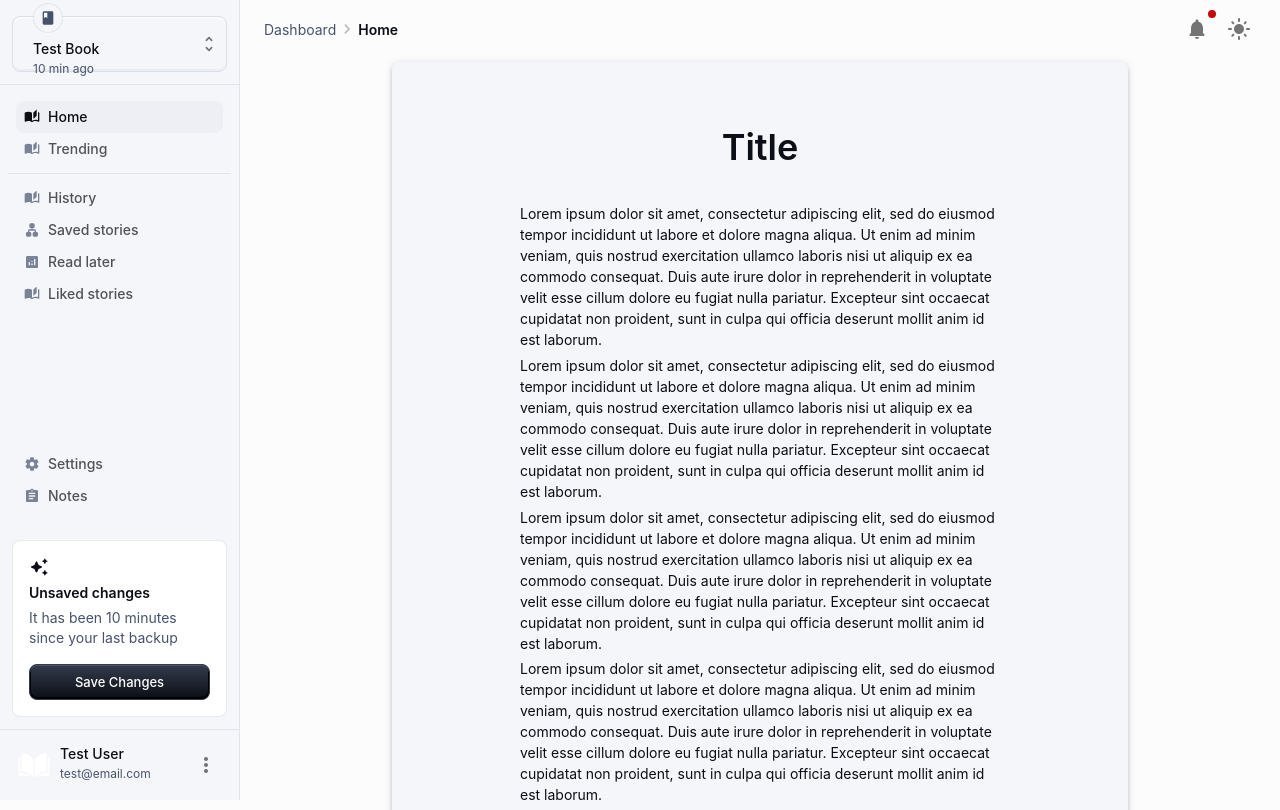
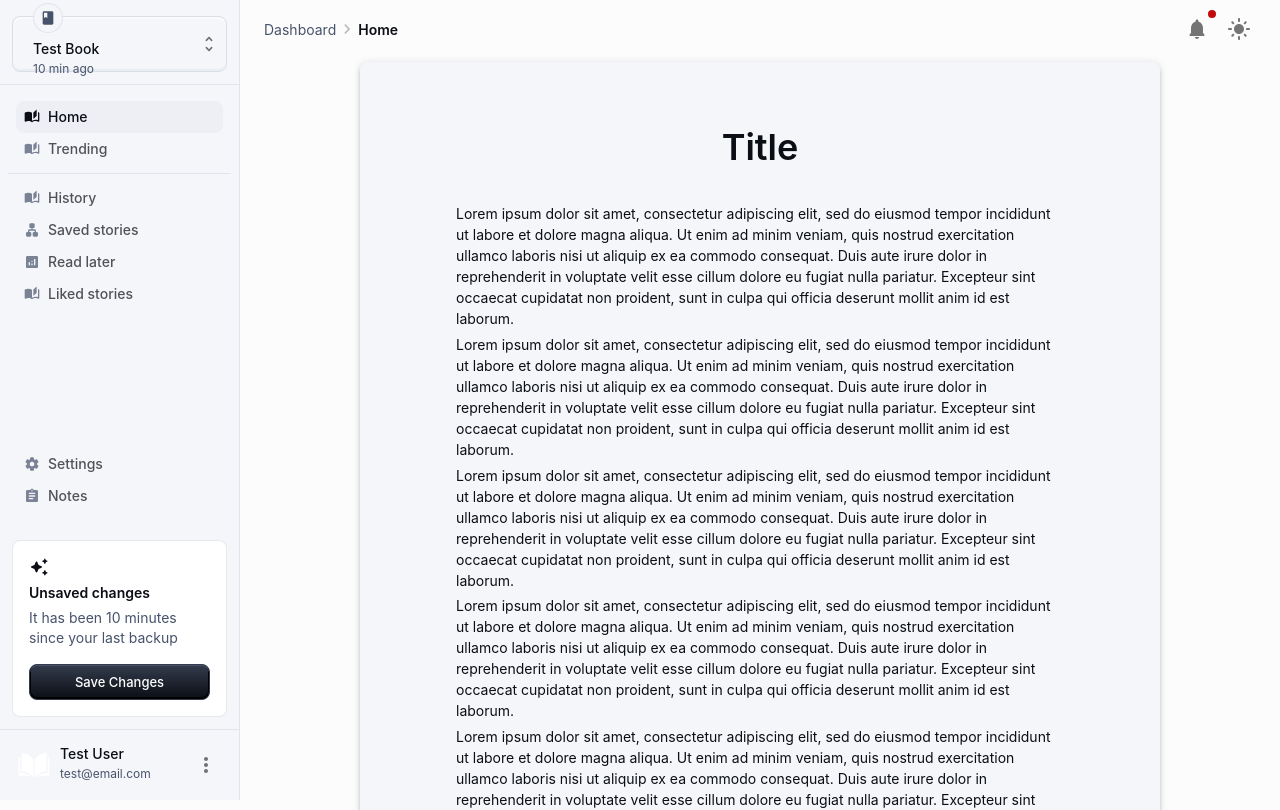
Before and after one commit to tmikov99/story-ui, a React (Vite) app: page /page in a window 1280 px wide. Shown: the top 810 px of the page. Built offline with nearby package versions, Linux system fonts and the light colour scheme.

Commit message:
Implement routing (#5)

```diff
--- a/src/App.tsx
+++ b/src/App.tsx
@@ -8,6 +8,7 @@ import Stack from '@mui/material/Stack';
 import SideMenu from './components/SideMenu';
 import MainGrid from './components/MainGrid';
 import Page from './components/Page';
+import { BrowserRouter, Routes, Route } from "react-router-dom";
 
 
 
@@ -16,6 +17,7 @@ function App() {
   return (
     <AppTheme>
       <CssBaseline enableColorScheme />
+      <BrowserRouter>
         <Box sx={{ display: 'flex' }}>
           <SideMenu />
           <Box
@@ -35,12 +37,14 @@ function App() {
               }}
             >
               <Header />
-            {/* <MainGrid /> */}
-            <Page />
+              <Routes>
+                <Route path="/" element={<MainGrid />}/>
+                <Route path="/page" element={<Page />}/>
+              </Routes>
             </Stack>
           </Box>
         </Box>
-
+      </BrowserRouter>
     </AppTheme>
   )
 }
--- a/src/components/MenuContent.tsx
+++ b/src/components/MenuContent.tsx
@@ -17,14 +17,14 @@ import Divider from '@mui/material/Divider';
 import Box from '@mui/material/Box';
 
 const mainListItems1 = [
-  { text: 'Home', icon: <AutoStoriesRoundedIcon /> },
-  { text: 'Trending', icon: <AutoStoriesRoundedIcon /> },
+  { text: 'Home', icon: <AutoStoriesRoundedIcon />, path: '/' },
+  { text: 'Trending', icon: <AutoStoriesRoundedIcon />, path: '/page' },
 ];
 const mainListItems2 = [
-  { text: 'History', icon: <AutoStoriesRoundedIcon /> },
-  { text: 'Saved stories', icon: <LanRoundedIcon /> },
-  { text: 'Read later', icon: <AnalyticsRoundedIcon /> },
-  { text: 'Liked stories', icon: <AutoStoriesRoundedIcon /> },
+  { text: 'History', icon: <AutoStoriesRoundedIcon />, path: '#history'},
+  { text: 'Saved stories', icon: <LanRoundedIcon />, path: '#saved' },
+  { text: 'Read later', icon: <AnalyticsRoundedIcon />, path: '#later' },
+  { text: 'Liked stories', icon: <AutoStoriesRoundedIcon />, path: '#liked' },
 ];
 
 const secondaryListItems = [
@@ -39,7 +39,7 @@ export default function MenuContent() {
       <List dense>
         {mainListItems1.map((item, index) => (
           <ListItem key={index} disablePadding sx={{ display: 'block' }}>
-            <ListItemButton selected={index === 0}>
+            <ListItemButton selected={index === 0} component="a" href={item.path}>
               <ListItemIcon>{item.icon}</ListItemIcon>
               <ListItemText primary={item.text} />
             </ListItemButton>
@@ -50,7 +50,7 @@ export default function MenuContent() {
       <List dense>
         {mainListItems2.map((item, index) => (
           <ListItem key={index} disablePadding sx={{ display: 'block' }}>
-            <ListItemButton selected={false}>
+            <ListItemButton selected={false} component="a" href={item.path}>
               <ListItemIcon>{item.icon}</ListItemIcon>
               <ListItemText primary={item.text} />
             </ListItemButton>
--- a/src/components/Page.tsx
+++ b/src/components/Page.tsx
@@ -20,12 +20,12 @@ export default function MainGrid() {
         <Paper
             elevation={3}
             sx={{
-                paddingLeft: 16,
-                paddingRight: 16,
+                paddingLeft: {xs: 4, md: 8, lg: 12, xl: 16},
+                paddingRight: {xs: 4, md: 8, lg: 12, xl: 16},
                 paddingTop: 8,
                 paddingBottom: 8,
-                marginLeft: 16,
-                marginRight: 16,
+                marginLeft: {xs: 2, sm: 4, md: 8, lg: 12, xl: 16},
+                marginRight: {xs: 2, sm: 4, md: 8, lg: 12, xl: 16},
                 position: "relative",
             }}
         >
```
Lines whose indentation alone changed are shown as unchanged.
